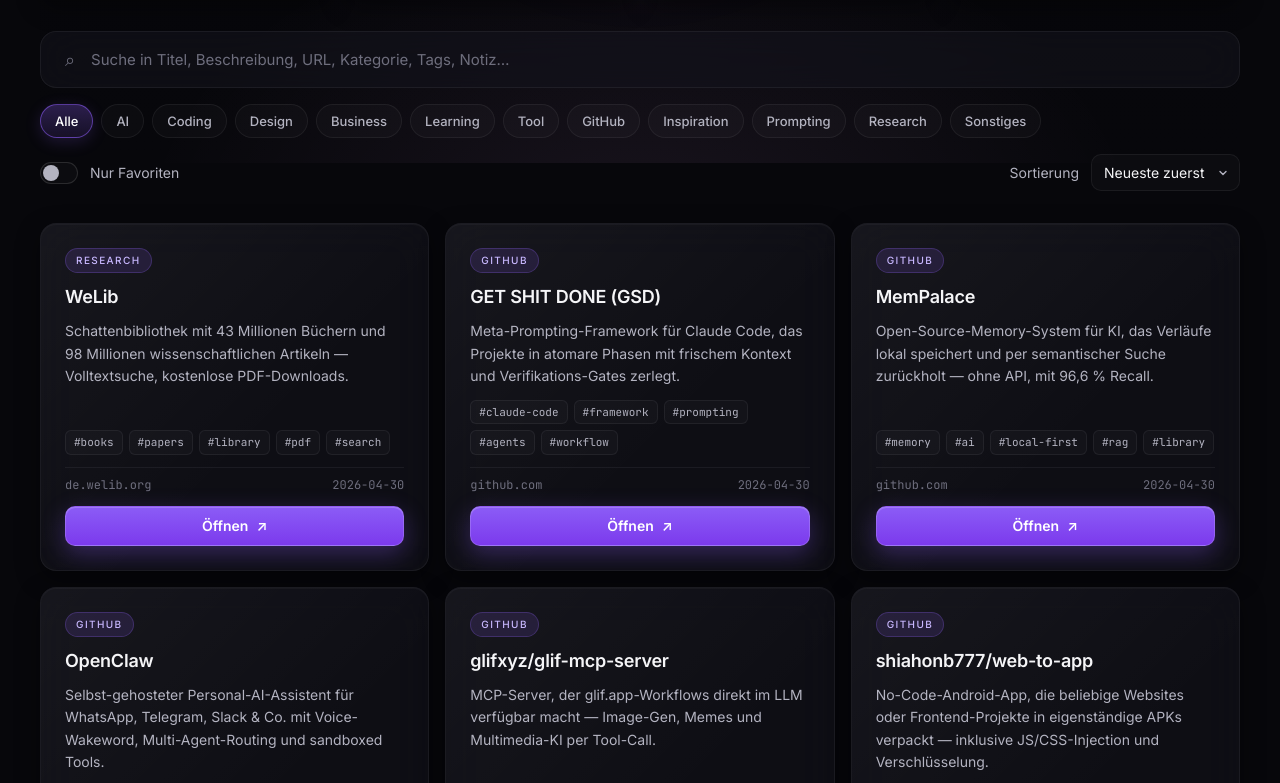
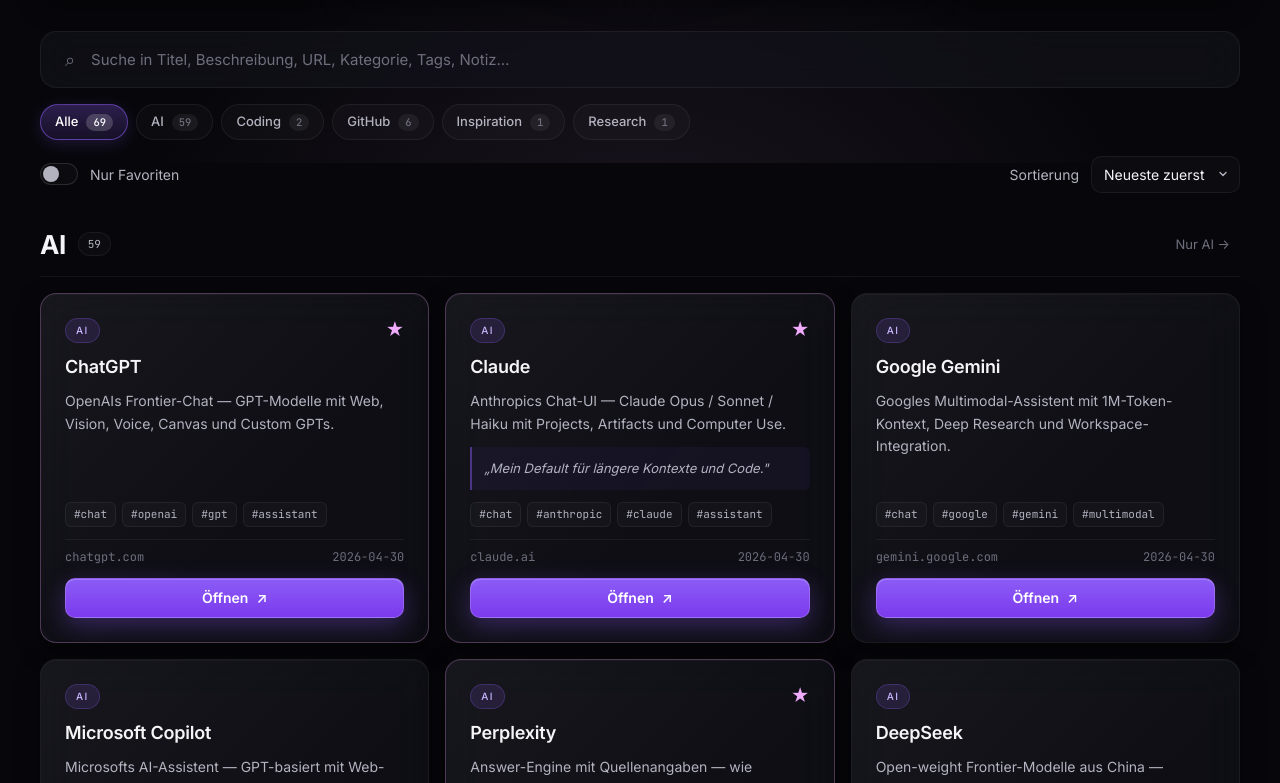
Before and after one commit to BEKO2210/link-vault, a React (Vite) app: page / in a window 1280 px wide. Shown: the part 637-1420 px from the top of the page. Built offline with nearby package versions, Linux system fonts and the light colour scheme.

Commit message:
feat(ui): group home view by category with counts

```diff
--- a/src/App.tsx
+++ b/src/App.tsx
@@ -1,6 +1,6 @@
 import { useEffect, useMemo, useState } from 'react'
 import linksData from './data/links.json'
-import type { Link, SortKey } from './types'
+import { CATEGORIES, type Link, type SortKey } from './types'
 import { Filters } from './components/Filters'
 import { Guide } from './components/Guide'
 import { Hero } from './components/Hero'
@@ -100,6 +100,34 @@ export function App() {
     }
   }, [allLinks])
 
+  const categoryCounts = useMemo(() => {
+    const counts = new Map<string, number>()
+    for (const l of allLinks) {
+      const key = String(l.category)
+      counts.set(key, (counts.get(key) ?? 0) + 1)
+    }
+    return counts
+  }, [allLinks])
+
+  const grouped = useMemo<{ name: string; items: Link[] }[] | null>(() => {
+    if (category !== 'all') return null
+    const map = new Map<string, Link[]>()
+    for (const l of filtered) {
+      const k = String(l.category)
+      const arr = map.get(k)
+      if (arr) arr.push(l)
+      else map.set(k, [l])
+    }
+    const ordered: { name: string; items: Link[] }[] = []
+    for (const c of CATEGORIES) {
+      const items = map.get(c)
+      if (items?.length) ordered.push({ name: c, items })
+      map.delete(c)
+    }
+    for (const [name, items] of map) ordered.push({ name, items })
+    return ordered
+  }, [filtered, category])
+
   const isDraft = (id: string): boolean => drafts.some((d) => d.id === id)
 
   const saveDraft = (link: Link) => {
@@ -142,23 +170,60 @@ export function App() {
         onFavOnly={setFavOnly}
         sort={sort}
         onSort={setSort}
+        categoryCounts={categoryCounts}
+        totalCount={allLinks.length}
       />
 
-      <main className="grid" aria-live="polite">
+      <main aria-live="polite">
         {filtered.length === 0 ? (
           <div className="empty">
             <p>Keine Links passen zu deinen Filtern.</p>
             <p className="empty__hint">Versuche eine andere Suche oder setze die Filter zurück.</p>
           </div>
-        ) : (
-          filtered.map((l) => (
+        ) : grouped ? (
+          grouped.map((g) => (
+            <section
+              className="cat-section"
+              key={g.name}
+              aria-labelledby={`cat-${g.name}`}
+            >
+              <header className="cat-section__head">
+                <h2 id={`cat-${g.name}`} className="cat-section__title">
+                  {g.name}
+                </h2>
+                <span className="cat-section__count">{g.items.length}</span>
+                <button
+                  type="button"
+                  className="cat-section__more"
+                  onClick={() => setCategory(g.name)}
+                  aria-label={`Nur ${g.name} anzeigen`}
+                >
+                  Nur {g.name} →
+                </button>
+              </header>
+              <div className="grid">
+                {g.items.map((l) => (
                   <LinkCard
                     key={l.id}
                     link={l}
                     isDraft={isDraft(l.id)}
                     onRemoveDraft={removeDraft}
                   />
+                ))}
+              </div>
+            </section>
           ))
+        ) : (
+          <div className="grid">
+            {filtered.map((l) => (
+              <LinkCard
+                key={l.id}
+                link={l}
+                isDraft={isDraft(l.id)}
+                onRemoveDraft={removeDraft}
+              />
+            ))}
+          </div>
         )}
       </main>
 
--- a/src/components/Filters.tsx
+++ b/src/components/Filters.tsx
@@ -9,10 +9,23 @@ interface FiltersProps {
   onFavOnly: (b: boolean) => void
   sort: SortKey
   onSort: (s: SortKey) => void
+  categoryCounts: Map<string, number>
+  totalCount: number
 }
 
 export function Filters(props: FiltersProps) {
-  const { search, onSearch, category, onCategory, favOnly, onFavOnly, sort, onSort } = props
+  const {
+    search,
+    onSearch,
+    category,
+    onCategory,
+    favOnly,
+    onFavOnly,
+    sort,
+    onSort,
+    categoryCounts,
+    totalCount,
+  } = props
   return (
     <section className="filters" aria-label="Suche und Filter">
       <div className="search">
@@ -45,8 +58,12 @@ export function Filters(props: FiltersProps) {
           onClick={() => onCategory('all')}
         >
           Alle
+          <span className="chip__count">{totalCount}</span>
         </button>
-        {CATEGORIES.map((c) => (
+        {CATEGORIES.map((c) => {
+          const count = categoryCounts.get(c) ?? 0
+          if (count === 0) return null
+          return (
             <button
               type="button"
               role="tab"
@@ -56,8 +73,10 @@ export function Filters(props: FiltersProps) {
               onClick={() => onCategory(c)}
             >
               {c}
+              <span className="chip__count">{count}</span>
             </button>
-        ))}
+          )
+        })}
       </div>
 
       <div className="filter-row">
--- a/src/styles.css
+++ b/src/styles.css
@@ -437,6 +437,25 @@ button {
   box-shadow: 0 4px 16px rgba(139, 92, 246, 0.18);
 }
 
+.chip__count {
+  display: inline-block;
+  margin-left: 8px;
+  padding: 1px 7px;
+  border-radius: 999px;
+  background: rgba(255, 255, 255, 0.06);
+  color: var(--text-muted);
+  font-family: var(--font-mono);
+  font-size: 10.5px;
+  font-weight: 500;
+  font-feature-settings: 'tnum';
+  line-height: 1.4;
+}
+
+.chip--active .chip__count {
+  background: rgba(255, 255, 255, 0.18);
+  color: white;
+}
+
 .filter-row {
   display: flex;
   align-items: center;
@@ -528,13 +547,71 @@ button {
 }
 
 /* =========================================================================
+   Category sections
+   ========================================================================= */
+.cat-section {
+  margin-bottom: var(--s-7);
+  scroll-margin-top: var(--s-5);
+}
+
+.cat-section:last-of-type {
+  margin-bottom: var(--s-6);
+}
+
+.cat-section__head {
+  display: flex;
+  align-items: center;
+  gap: var(--s-3);
+  margin-bottom: var(--s-4);
+  padding-bottom: var(--s-3);
+  border-bottom: 1px solid var(--border);
+}
+
+.cat-section__title {
+  margin: 0;
+  font-size: clamp(20px, 2.4vw, 26px);
+  letter-spacing: -0.02em;
+  font-weight: 700;
+  color: var(--text);
+}
+
+.cat-section__count {
+  font-family: var(--font-mono);
+  font-size: 11px;
+  font-feature-settings: 'tnum';
+  color: var(--text-secondary);
+  padding: 3px 9px;
+  border-radius: 999px;
+  background: var(--bg-elev);
+  border: 1px solid var(--border);
+}
+
+.cat-section__more {
+  margin-left: auto;
+  background: transparent;
+  border: 0;
+  color: var(--text-muted);
+  font-size: 13px;
+  cursor: pointer;
+  padding: 6px 10px;
+  border-radius: var(--r-1);
+  font-family: inherit;
+  transition: color 180ms, background 180ms;
+}
+
+.cat-section__more:hover {
+  color: var(--text);
+  background: var(--bg-elev);
+}
+
+/* =========================================================================
    Grid + Card
    ========================================================================= */
 .grid {
   display: grid;
   gap: var(--s-4);
   grid-template-columns: repeat(auto-fill, minmax(320px, 1fr));
-  margin-bottom: var(--s-7);
+  margin-bottom: var(--s-4);
 }
 
 .card {
```
Lines whose indentation alone changed are shown as unchanged.
